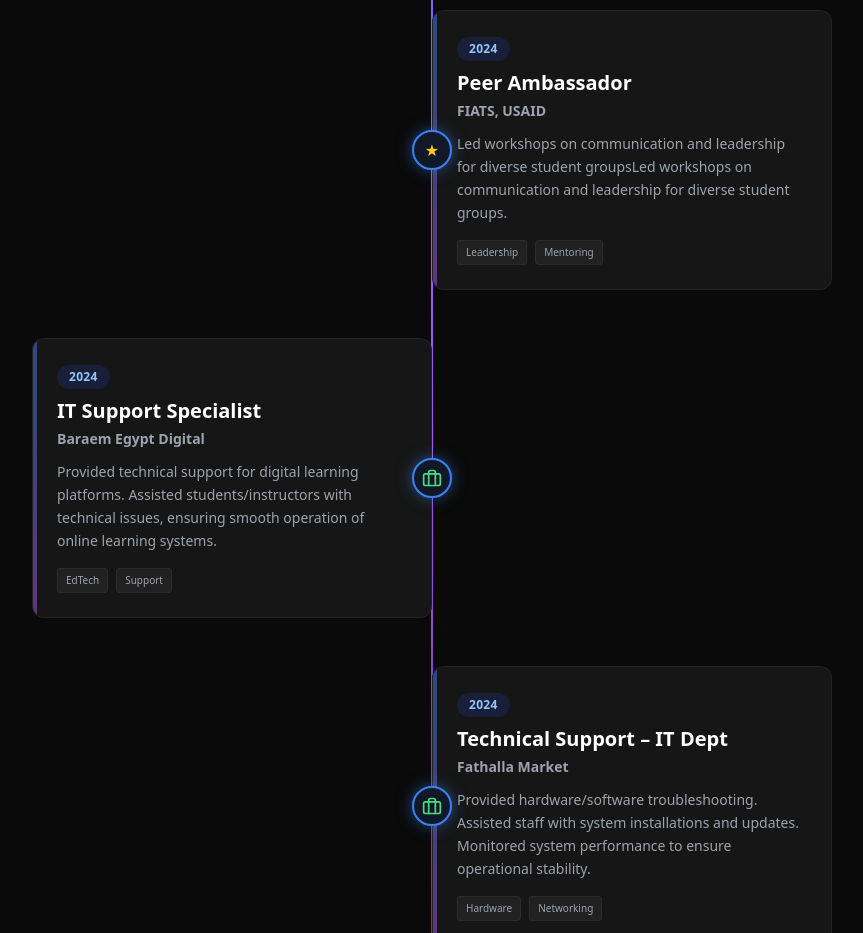
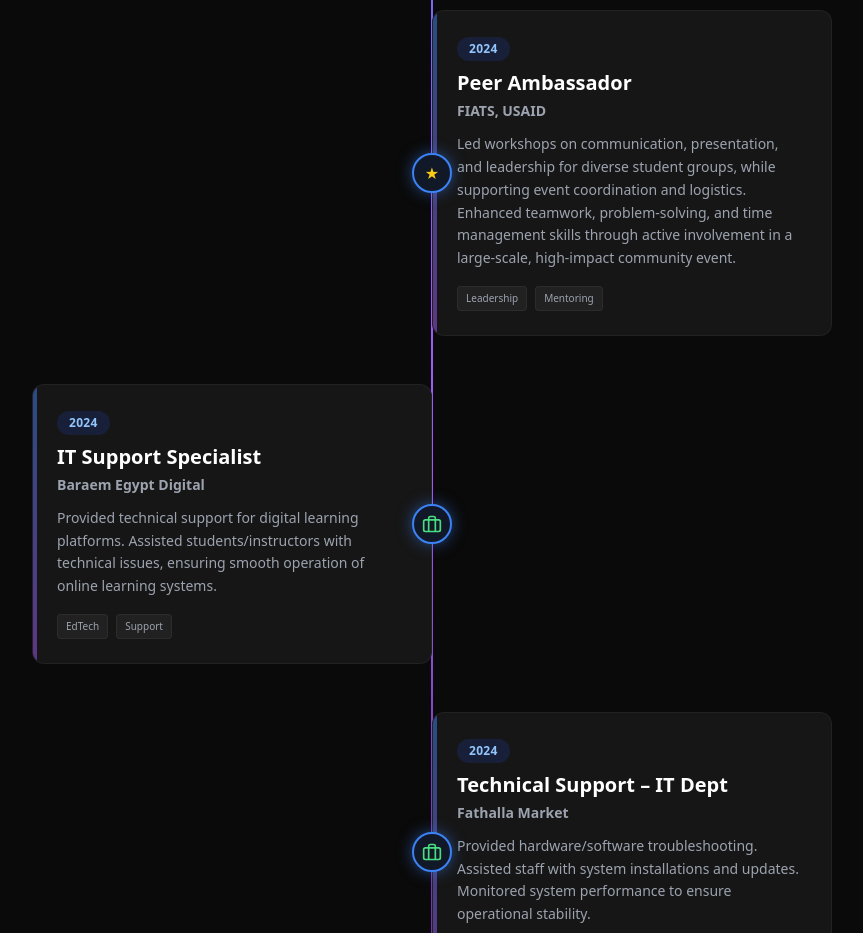
Before and after one commit to BadrQabbari274/portfolio, a React (Vite) app: page / in a window 1280 px wide. Shown: the part 3300-4233 px from the top of the page, without its empty margins (208-1071 px from the left). Built offline with nearby package versions, Linux system fonts and the light colour scheme; the HTML template or start-up script is replaced by a standard one.

Commit message:
update journey

```diff
--- a/src/App.jsx
+++ b/src/App.jsx
@@ -112,7 +112,7 @@
     },
     {
       id: 3, type: 'activity', year: '2024', title: 'Peer Ambassador', org: 'FIATS, USAID',
-      desc: 'Led workshops on communication and leadership for diverse student groupsLed workshops on communication and leadership for diverse student groups.',
+      desc: 'Led workshops on communication, presentation, and leadership for diverse student groups, while supporting event coordination and logistics. Enhanced teamwork, problem-solving, and time management skills through active involvement in a large-scale, high-impact community event.',
       tags: ['Leadership', 'Mentoring']
     },
     {
```
